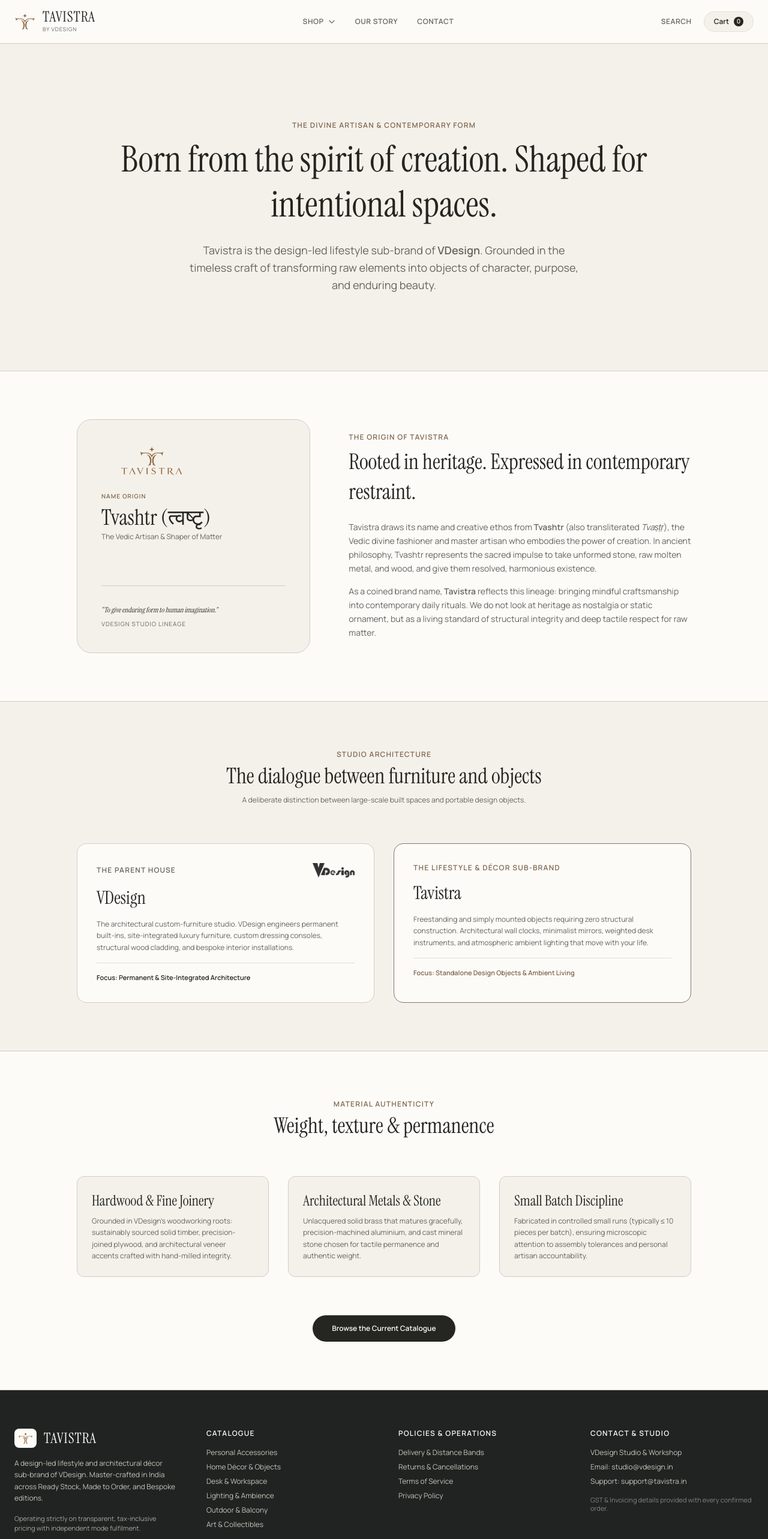
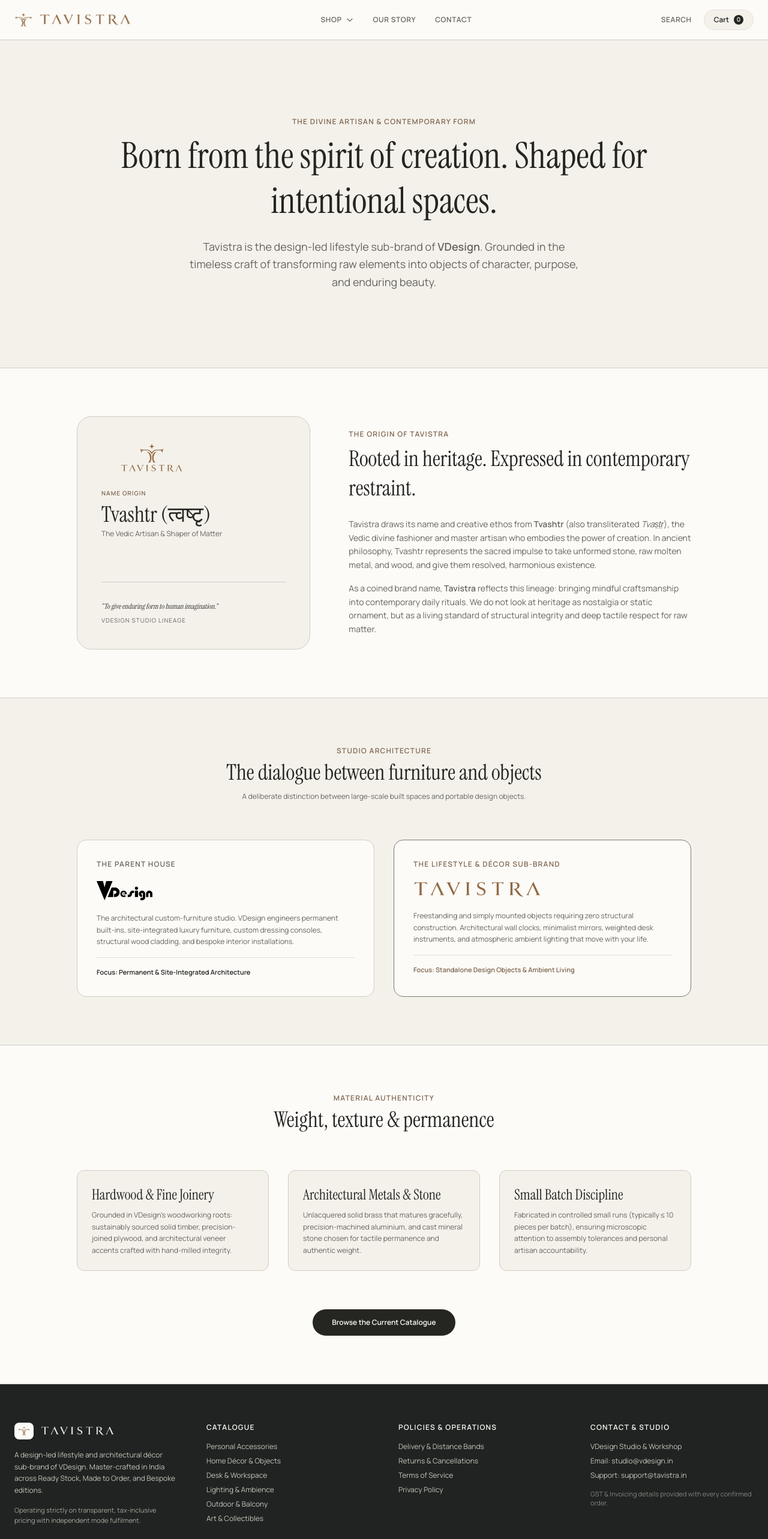
Before and after one commit to vsd9992/websiteTavistra, a Next.js app in the folder apps/storefront/: page /our-story in a window 1280 px wide. Shown: the top 2566 px of the page at 60% size. Built offline with nearby package versions, Linux system fonts and the light colour scheme.

Commit message:
feat(brand): replace plain text TAVISTRA and VDesign with official logo image assets across header, footer and our-story

```diff
--- a/apps/storefront/src/app/our-story/page.tsx
+++ b/apps/storefront/src/app/our-story/page.tsx
@@ -107,19 +107,16 @@ export default function OurStoryPage() {
             <div className="grid grid-cols-1 md:grid-cols-2 gap-8">
               {/* VDesign */}
               <div className="rounded-2xl border border-[var(--color-decorative-border)] bg-[var(--color-canvas)] p-8 space-y-4">
-                <div className="flex items-center justify-between">
-                  <span className="text-xs font-semibold uppercase tracking-widest text-[var(--color-muted-light)] block">
-                    The Parent House
-                  </span>
+                <span className="text-xs font-semibold uppercase tracking-widest text-[var(--color-muted-light)] block">
+                  The Parent House
+                </span>
+                <div className="py-1">
                   <img
                     src="/vdesign-dark.png"
-                    alt="VDesign Logo"
-                    className="h-6 w-auto object-contain opacity-80"
+                    alt="VDesign Architectural Studio"
+                    className="h-8 w-auto object-contain"
                   />
                 </div>
-                <h3 className="font-editorial text-3xl text-[var(--color-ink)]">
-                  VDesign
-                </h3>
                 <p className="text-xs text-[var(--color-muted-light)] leading-relaxed">
                   The architectural custom-furniture studio. VDesign engineers permanent built-ins, site-integrated luxury furniture, custom dressing consoles, structural wood cladding, and bespoke interior installations.
                 </p>
@@ -133,9 +130,13 @@ export default function OurStoryPage() {
                 <span className="text-xs font-semibold uppercase tracking-widest text-[var(--color-bronze)] block">
                   The Lifestyle & Décor Sub-Brand
                 </span>
-                <h3 className="font-editorial text-3xl text-[var(--color-ink)]">
-                  Tavistra
-                </h3>
+                <div className="py-1">
+                  <img
+                    src="/logo-name.png"
+                    alt="Tavistra"
+                    className="h-7 w-auto object-contain"
+                  />
+                </div>
                 <p className="text-xs text-[var(--color-muted-light)] leading-relaxed">
                   Freestanding and simply mounted objects requiring zero structural construction. Architectural wall clocks, minimalist mirrors, weighted desk instruments, and atmospheric ambient lighting that move with your life.
                 </p>
--- a/apps/storefront/src/components/Footer.tsx
+++ b/apps/storefront/src/components/Footer.tsx
@@ -14,14 +14,18 @@ export function Footer() {
                 <Image
                   src="/logo-mark.png"
                   alt="Tavistra Mark"
-                  width={28}
-                  height={22}
-                  className="h-5 w-auto object-contain"
+                  width={24}
+                  height={19}
+                  className="h-4 w-auto object-contain"
                 />
               </div>
-              <span className="font-editorial text-2xl tracking-wider text-[var(--color-canvas)]">
-                TAVISTRA
-              </span>
+              <Image
+                src="/logo-name-light.png"
+                alt="Tavistra"
+                width={130}
+                height={22}
+                className="h-4 w-auto object-contain"
+              />
             </div>
             <p className="text-xs leading-relaxed text-[var(--color-muted-dark)]">
               A design-led lifestyle and architectural décor sub-brand of VDesign.
--- a/apps/storefront/src/components/Header.tsx
+++ b/apps/storefront/src/components/Header.tsx
@@ -44,20 +44,20 @@ export function Header() {
           <Link href="/" className="group flex items-center gap-3">
             <Image
               src="/logo-mark.png"
-              alt="Tavistra Logo Mark"
-              width={34}
-              height={28}
+              alt="Tavistra Mark"
+              width={26}
+              height={22}
               priority
-              className="h-7 w-auto object-contain transition-opacity group-hover:opacity-85"
+              className="h-6 w-auto object-contain transition-opacity group-hover:opacity-85"
             />
-            <div className="flex flex-col">
-              <span className="font-editorial text-2xl tracking-wider text-[var(--color-ink)] transition-colors group-hover:text-[var(--color-bronze)] leading-none">
-                TAVISTRA
-              </span>
-              <span className="text-[9px] uppercase tracking-widest text-[var(--color-muted-light)] mt-0.5">
-                BY VDESIGN
-              </span>
-            </div>
+            <Image
+              src="/logo-name.png"
+              alt="Tavistra"
+              width={140}
+              height={24}
+              priority
+              className="h-5 w-auto object-contain transition-opacity group-hover:opacity-85"
+            />
           </Link>
         </div>
 
```
Also changed, not shown: apps/storefront/public/logo-name-light.png (added).
